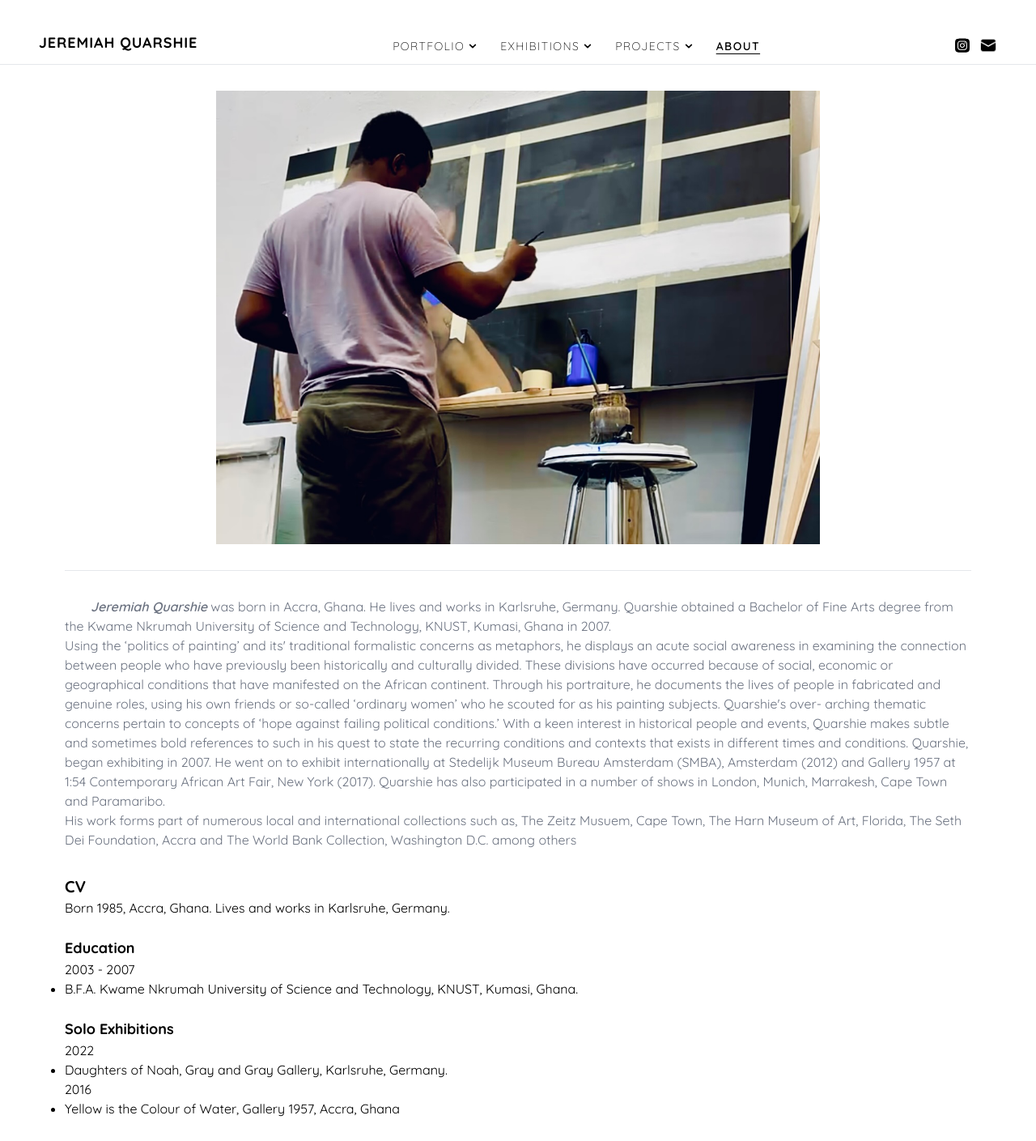
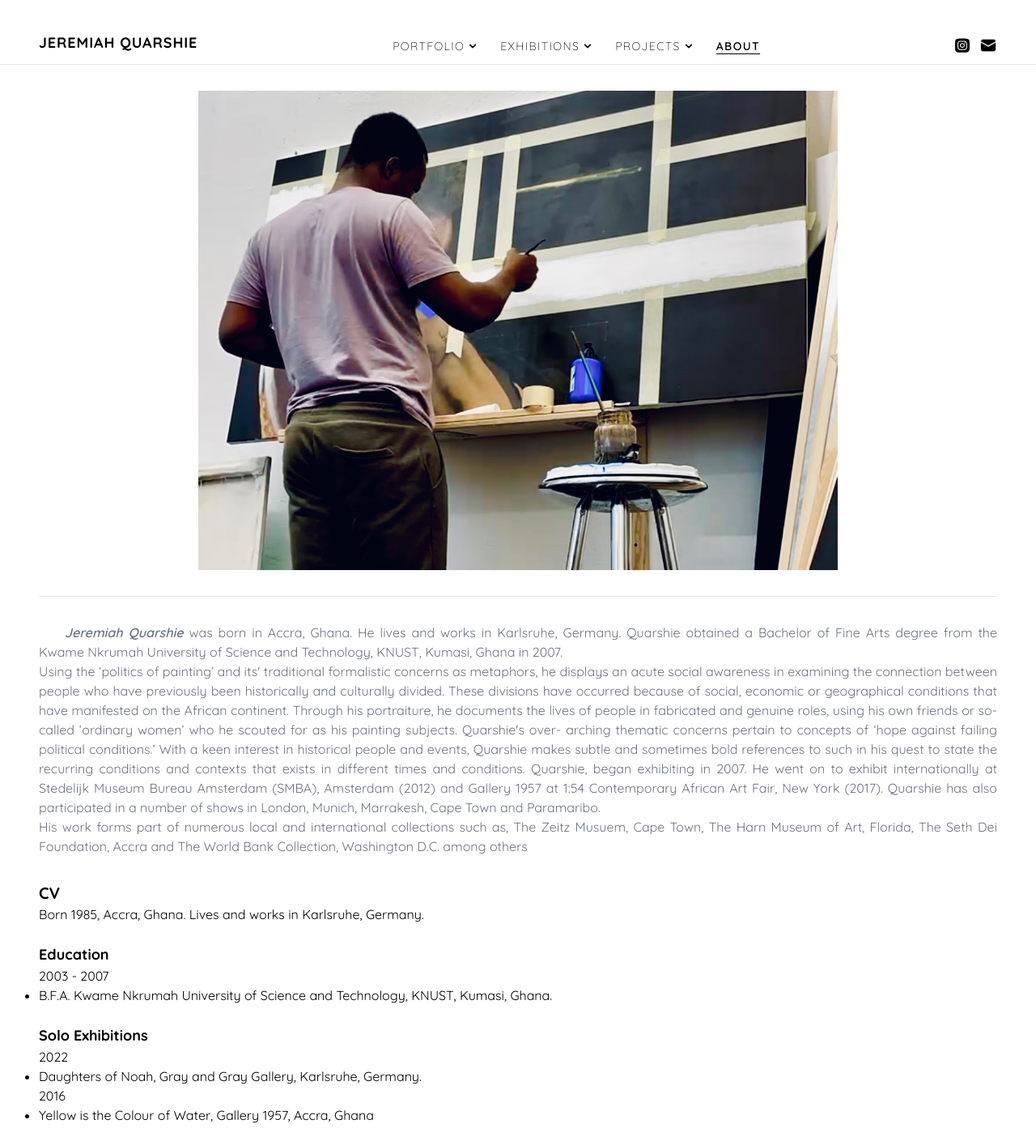
Before and after one commit to Eyram-gb/jayq, a Next.js app: page /about in a window 1280 px wide. Shown: the top 1409 px of the page at 81% size. Built offline with nearby package versions, Linux system fonts and the light colour scheme.

Commit message:
others broken img fix

```diff
--- a/src/pages/about.jsx
+++ b/src/pages/about.jsx
@@ -4,12 +4,12 @@ import Layout from "../components/Layout";
 const About = () => {
   return (
     <Layout>
-      <div className="mx-8 text-gray-500 px-12">
-        <div className="w-2/3 mx-auto mt-8">
+      <div className="text-gray-500 px-6 md:px-12">
+        <div className="w-full md:w-2/3 mx-auto mt-8">
           <img src="/about.jpg" alt="JQ" className="w-full object-cover" />
         </div>
         <hr className="my-8" />
-        <p className="mb-8 indent-8">
+        <p className="mb-8 indent-8 text-justify">
           <span className="italic font-semibold">Jeremiah Quarshie</span> was
           born in Accra, Ghana. He lives and works in Karlsruhe, Germany.
           Quarshie obtained a Bachelor of Fine Arts degree from the Kwame
--- a/src/pages/portfolio/others.jsx
+++ b/src/pages/portfolio/others.jsx
@@ -5,7 +5,7 @@ import Layout from "../../components/Layout";
 
 const imageNames = [
   "32 muses _  Acrylic on Canvas _ 120cm by 160cm _  2013.",
-  // "Nelson Mandela _ Acrylic on Linen _ 101cm by 127cm _ 2011.",
+  "Nelson Mandela _ Acrylic on Linen _ 101cm by 127cm _ 2011.",
   "IMG_2125",
   "Oprah _ Acrylic on Canvas _ 80cm by 100cm _  2013.",
   "Michael Essien _ 2013 _ Acrylic on Canvas _ 80cm by 100cm",
```
Also changed, not shown: public/Others/Nelson Mandela _ Acrylic on Linen _ 101cm by 127cm _ 2011..jpg (added).
